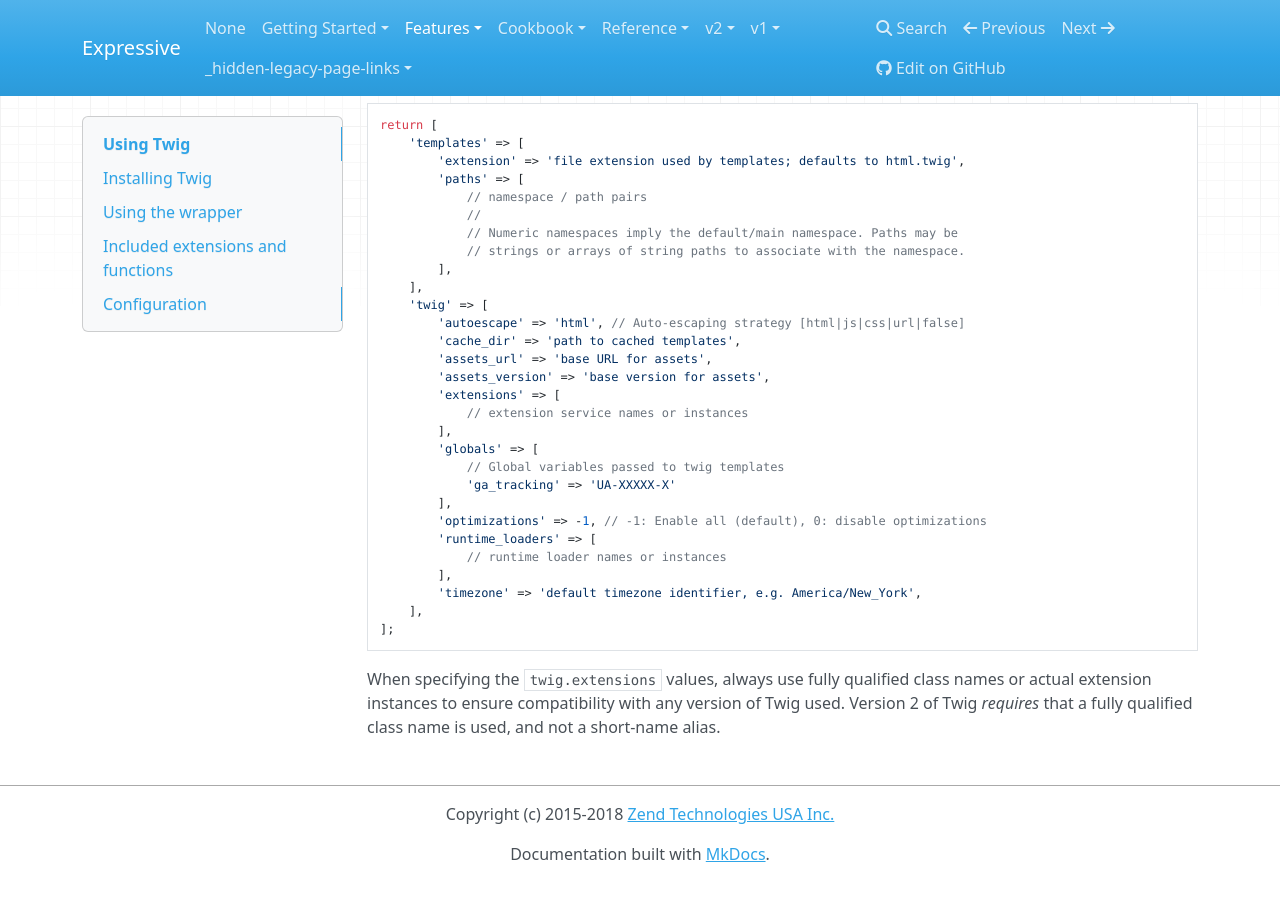
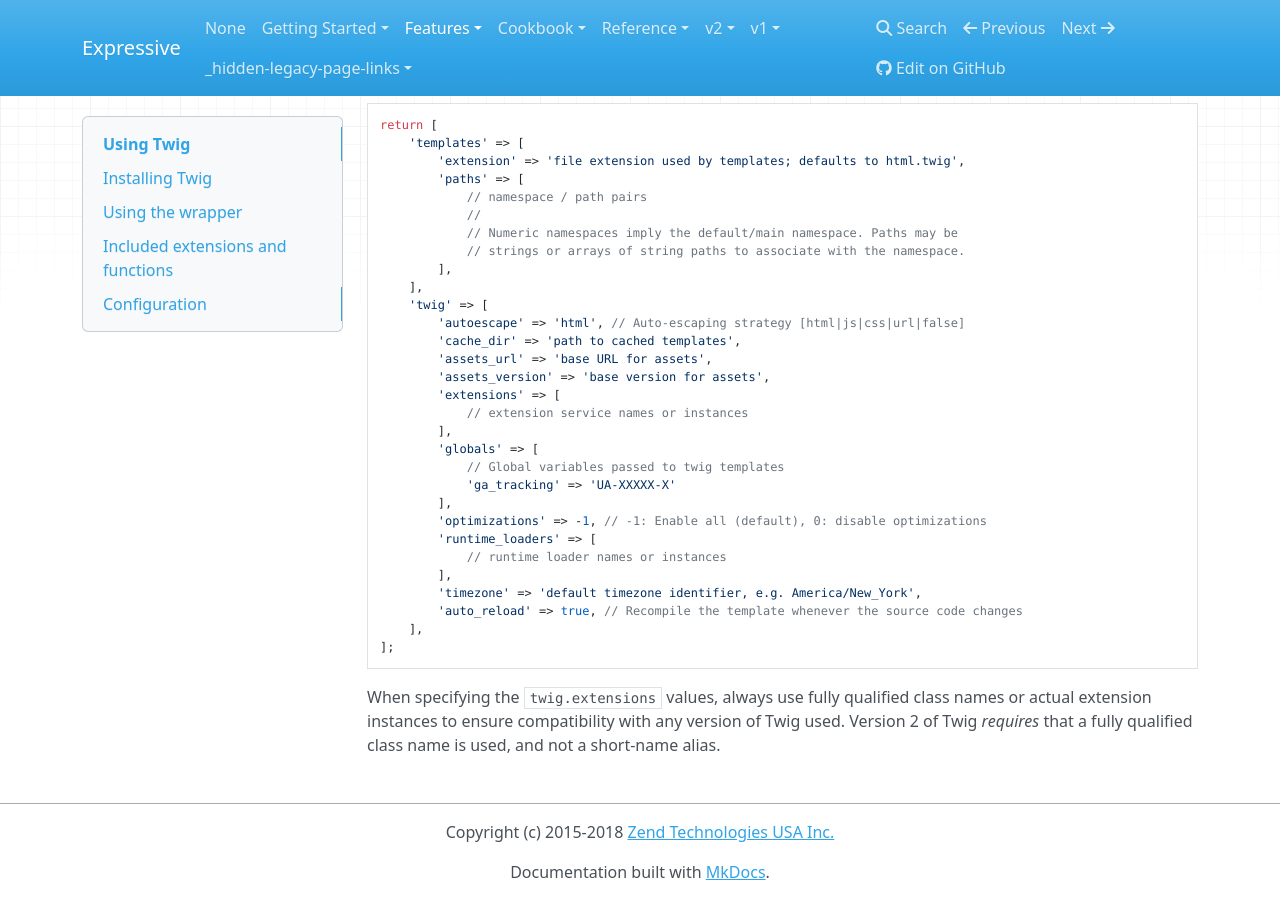
Before and after one commit to zendframework/zend-expressive, an MkDocs documentation site: the page built from docs/book/v3/features/template/twig.md, in a window 1280 px wide and 900 px high, scrolled down 1875 px. Built offline with MkDocs 1.6.1, drawn with Linux system fonts in a browser that asks for light colours; nearby versions of some CDN libraries; old or Windows-style settings are respelled for this version of MkDocs.

Commit message:
Added missing documentation about configuration option "auto_reload"
For reference please see: zendframework/zend-expressive-twigrenderer#53

````diff
--- a/docs/book/v3/features/template/twig.md
+++ b/docs/book/v3/features/template/twig.md
@@ -130,6 +130,7 @@ return [
             // runtime loader names or instances
         ],
         'timezone' => 'default timezone identifier, e.g. America/New_York',
+        'auto_reload' => true, // Recompile the template whenever the source code changes
     ],
 ];
 ```
````
